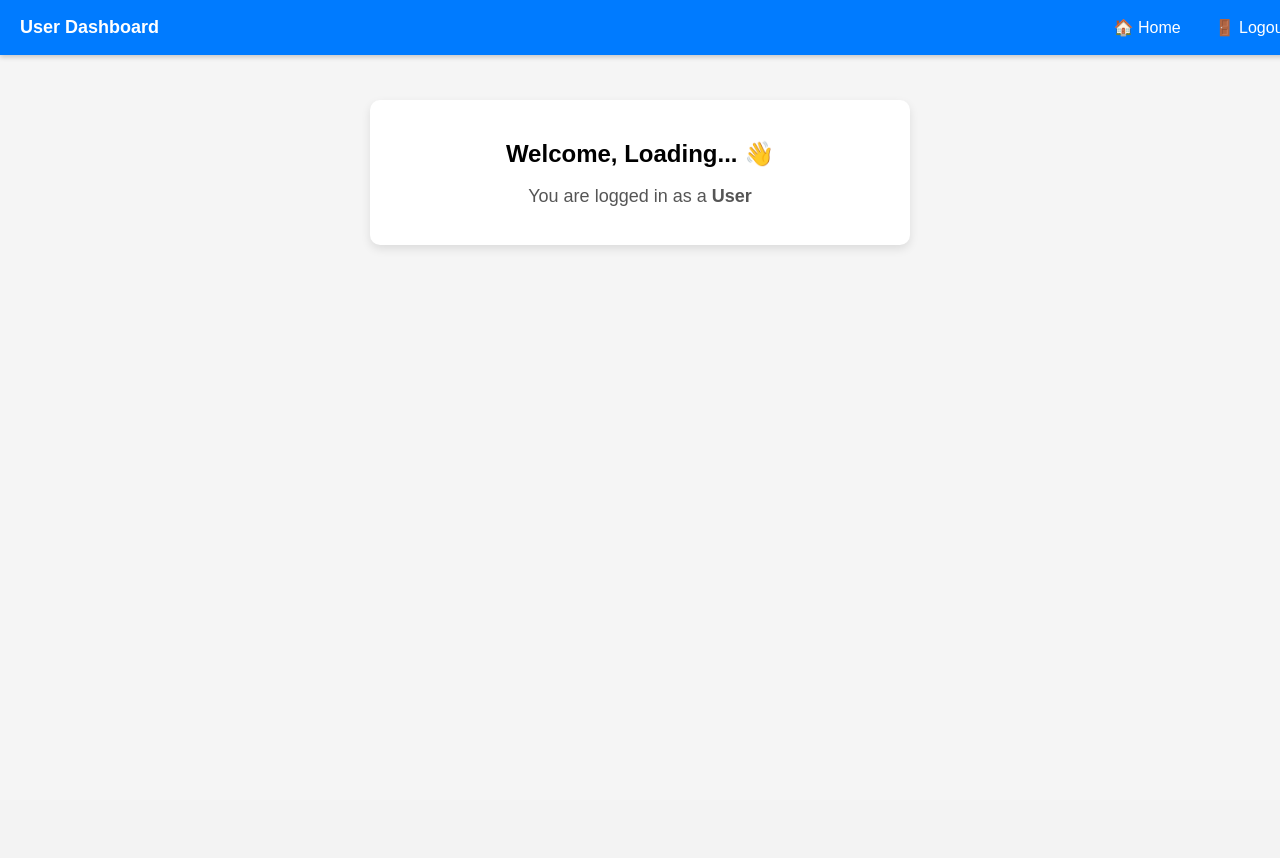
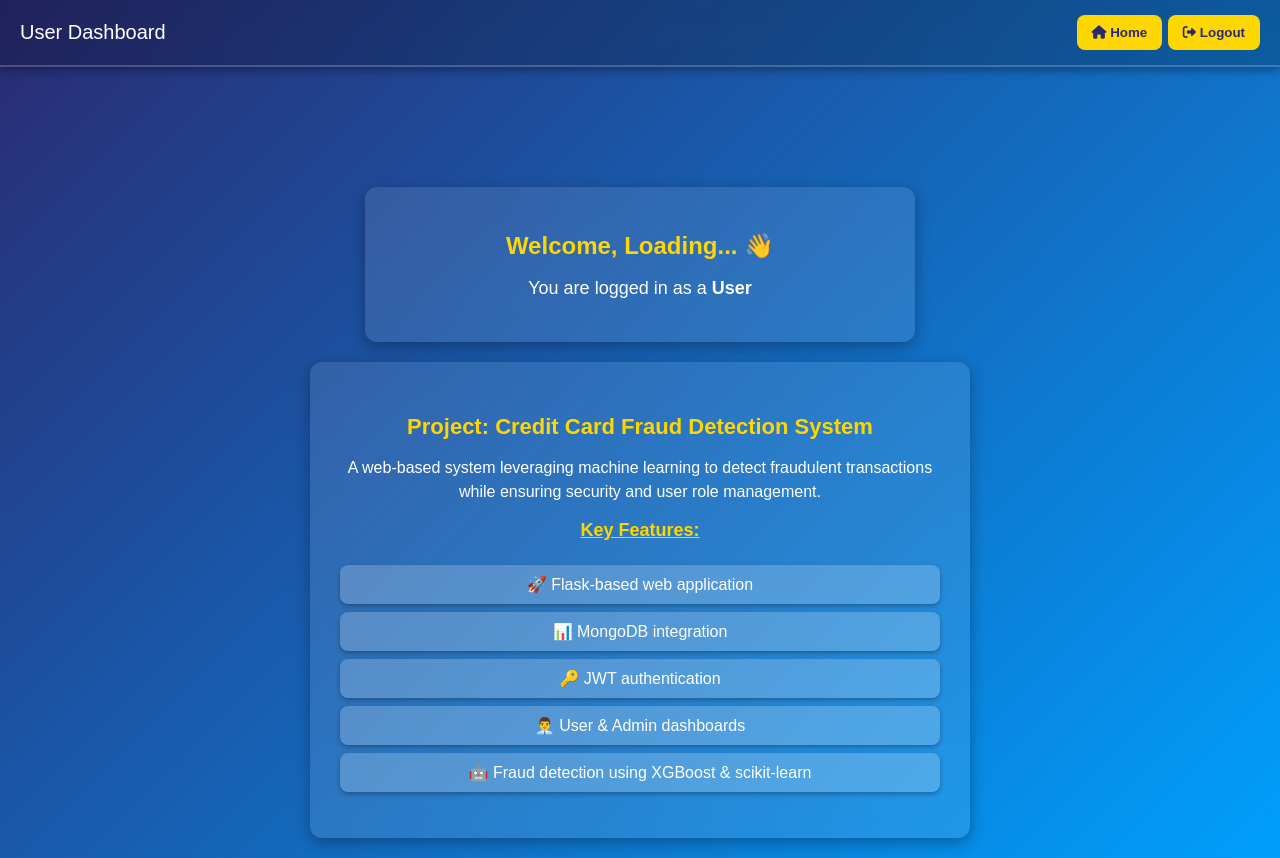
Before and after one commit to CruiseBott/Credit_card_fraud_detection, a Flask app: page /user in a window 1280 px wide. Before the commit the page ends 248 px from the top, so only its background shows below. Run offline with Flask 3, Linux system fonts and the light colour scheme.

Commit message:
Updated user dashboard UI(added project decription to user panel) and debuged the go to panel button

```diff
--- a/static/script.js
+++ b/static/script.js
@@ -217,6 +217,22 @@ function loadFraudTransactions() {
     })
     .catch(error => console.error("❌ Error loading fraud transactions:", error));
 }
+function checkUserRole() {
+    const role = localStorage.getItem("user_role");
+
+    if (!role) {
+        alert("⚠️ No user role found. Redirecting to login.");
+        window.location.href = "/login";
+        return;
+    }
+
+    if (role === "admin") {
+        window.location.href = "/admin";
+    } else {
+        window.location.href = "/user";
+    }
+}
+
 
 // ✅ Function to Display Transaction Details on Click
 function showTransactionDetails(index) {
--- a/templates/user.html
+++ b/templates/user.html
@@ -4,13 +4,16 @@
     <meta charset="UTF-8">
     <meta name="viewport" content="width=device-width, initial-scale=1.0">
     <title>User Dashboard</title>
-    <script defer src="/static/script.js"></script> <!-- Ensure script.js is linked -->
+    <script defer src="/static/script.js"></script>
+    <link rel="stylesheet" href="https://cdnjs.cloudflare.com/ajax/libs/font-awesome/6.0.0/css/all.min.css">
     <style>
         body {
-            font-family: Arial, sans-serif;
+            font-family: 'Poppins', sans-serif;
             margin: 0;
             padding: 0;
-            background-color: #f5f5f5;
+            background: linear-gradient(135deg, #2A2A72, #009FFD);
+            color: white;
+            transition: all 0.3s ease-in-out;
         }
 
         /* Navbar */
@@ -18,76 +21,143 @@
             display: flex;
             justify-content: space-between;
             align-items: center;
-            background-color: #007BFF;
-            padding: 10px 20px;
-            color: white;
-            font-size: 18px;
-            position: fixed;
-            top: 0;
-            width: 100%;
-            z-index: 1000;
-            box-shadow: 0px 2px 5px rgba(0, 0, 0, 0.2);
-        }
-
-        .navbar span {
-            font-weight: bold;
-        }
-
-        .navbar .nav-links {
-            display: flex;
-            align-items: center;
+            background: rgba(0, 0, 0, 0.2);
+            padding: 15px 20px;
+            font-size: 20px;
+            backdrop-filter: blur(10px);
+            box-shadow: 0 4px 8px rgba(0, 0, 0, 0.3);
+            border-bottom: 2px solid rgba(255, 255, 255, 0.2);
         }
 
         .navbar button {
-            background-color: transparent;
+            background: #FFD700;
+            color: #2A2A72;
             border: none;
-            color: white;
-            padding: 8px 12px;
+            padding: 10px 15px;
             cursor: pointer;
-            font-size: 16px;
-            border-radius: 5px;
-            margin-left: 10px;
+            border-radius: 8px;
+            font-weight: bold;
+            transition: background 0.3s, transform 0.2s;
         }
 
         .navbar button:hover {
-            background-color: rgba(255, 255, 255, 0.2);
+            background: #FFC107;
+            transform: scale(1.05);
         }
 
         /* User Info */
         .user-info {
             max-width: 500px;
-            margin: 100px auto 20px;
-            padding: 20px;
-            border-radius: 10px;
-            background-color: white;
-            box-shadow: 0px 4px 10px rgba(0, 0, 0, 0.1);
+            margin: 120px auto 20px;
+            padding: 25px;
+            border-radius: 12px;
+            background: rgba(255, 255, 255, 0.1);
+            box-shadow: 0 5px 15px rgba(0, 0, 0, 0.3);
             text-align: center;
+            backdrop-filter: blur(15px);
+            animation: fadeIn 0.5s ease-in-out;
         }
 
         .user-info h2 {
             margin-bottom: 10px;
+            color: #FFD700;
         }
 
         .user-info p {
             font-size: 18px;
-            color: #555;
+            color: white;
+        }
+
+        /* Project Info */
+        .project-info {
+            max-width: 600px;
+            margin: 20px auto;
+            padding: 30px;
+            border-radius: 12px;
+            background: rgba(255, 255, 255, 0.1);
+            box-shadow: 0 5px 15px rgba(0, 0, 0, 0.3);
+            text-align: center;
+            backdrop-filter: blur(15px);
+            animation: fadeIn 0.5s ease-in-out;
+        }
+
+        .project-info h3 {
+            color: #FFD700;
+            margin-bottom: 10px;
+            font-size: 22px;
+        }
+
+        .project-info p {
+            font-size: 16px;
+            color: white;
+            line-height: 1.5;
+        }
+
+        .project-info h4 {
+            margin-top: 15px;
+            color: #FFD700;
+            font-size: 18px;
+            text-decoration: underline;
+        }
+
+        .project-info ul {
+            list-style: none;
+            padding: 0;
+        }
+
+        .project-info li {
+            font-size: 16px;
+            color: white;
+            margin: 8px 0;
+            padding: 10px;
+            background: rgba(255, 255, 255, 0.2);
+            border-radius: 8px;
+            box-shadow: 0px 2px 5px rgba(0, 0, 0, 0.3);
+            transition: transform 0.2s;
+        }
+
+        .project-info li:hover {
+            transform: scale(1.05);
+        }
+
+        @keyframes fadeIn {
+            from { opacity: 0; transform: translateY(-10px); }
+            to { opacity: 1; transform: translateY(0); }
         }
     </style>
 </head>
 <body>
+
     <!-- Navbar -->
     <div class="navbar">
         <span>User Dashboard</span>
-        <div class="nav-links">
-            <button onclick="goToHome()">🏠 Home</button>
-            <button onclick="logout()">🚪 Logout</button>
+        <div>
+            <button onclick="goToHome()"><i class="fas fa-home"></i> Home</button>
+            <button onclick="logout()"><i class="fas fa-sign-out-alt"></i> Logout</button>
         </div>
     </div>
 
-    <!-- User Greeting -->
+    <!-- User Info -->
     <div class="user-info">
         <h2>Welcome, <span id="username">Loading...</span> 👋</h2>
         <p>You are logged in as a <strong>User</strong></p>
     </div>
+
+    <!-- Project Info -->
+    <div class="project-info">
+        <h3>Project: Credit Card Fraud Detection System</h3>
+        <p>
+            A web-based system leveraging machine learning to detect fraudulent transactions while ensuring security and user role management.
+        </p>
+        <h4>Key Features:</h4>
+        <ul>
+            <li>🚀 Flask-based web application</li>
+            <li>📊 MongoDB integration</li>
+            <li>🔑 JWT authentication</li>
+            <li>👨‍💼 User & Admin dashboards</li>
+            <li>🤖 Fraud detection using XGBoost & scikit-learn</li>
+        </ul>
+    </div>
+
 </body>
 </html>
```
